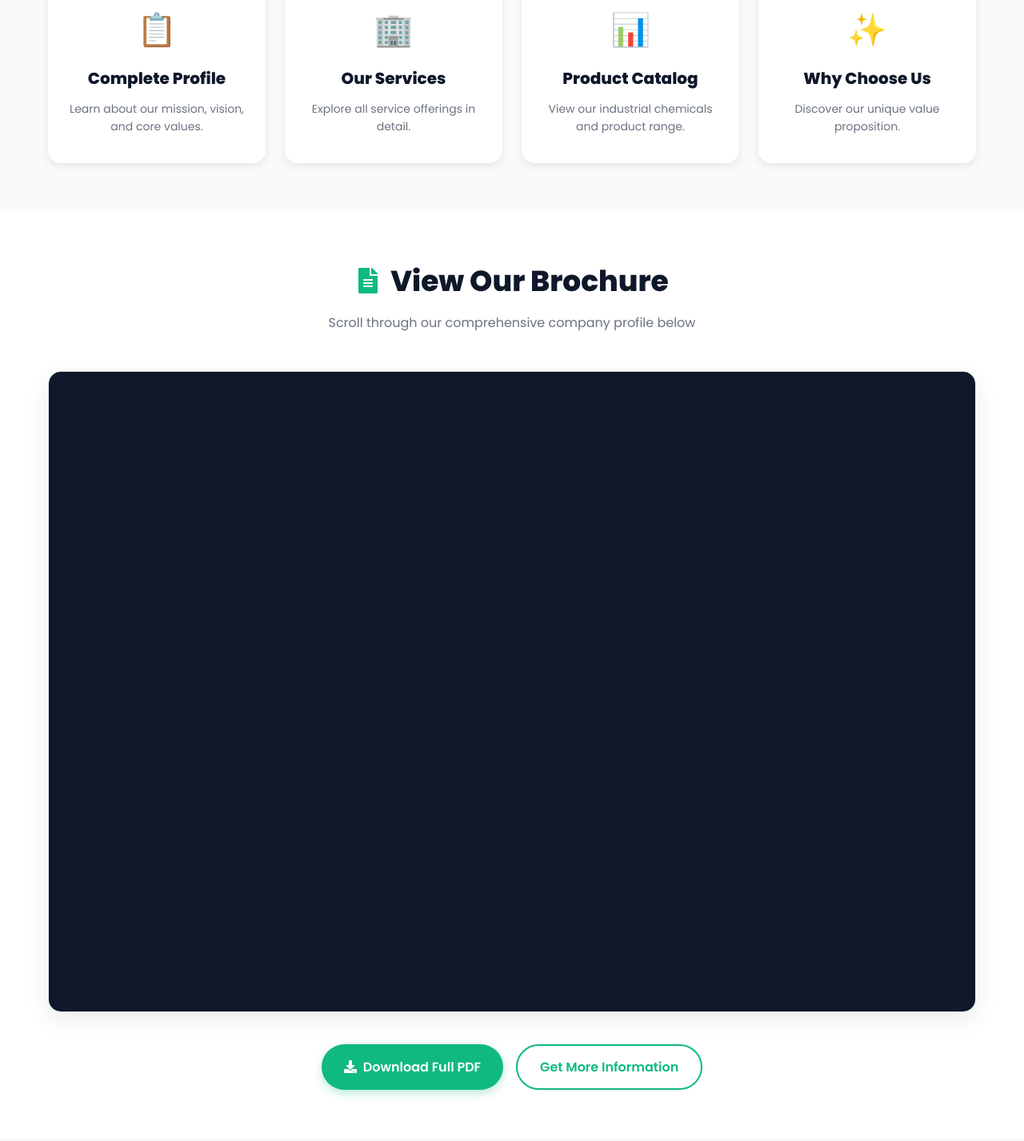
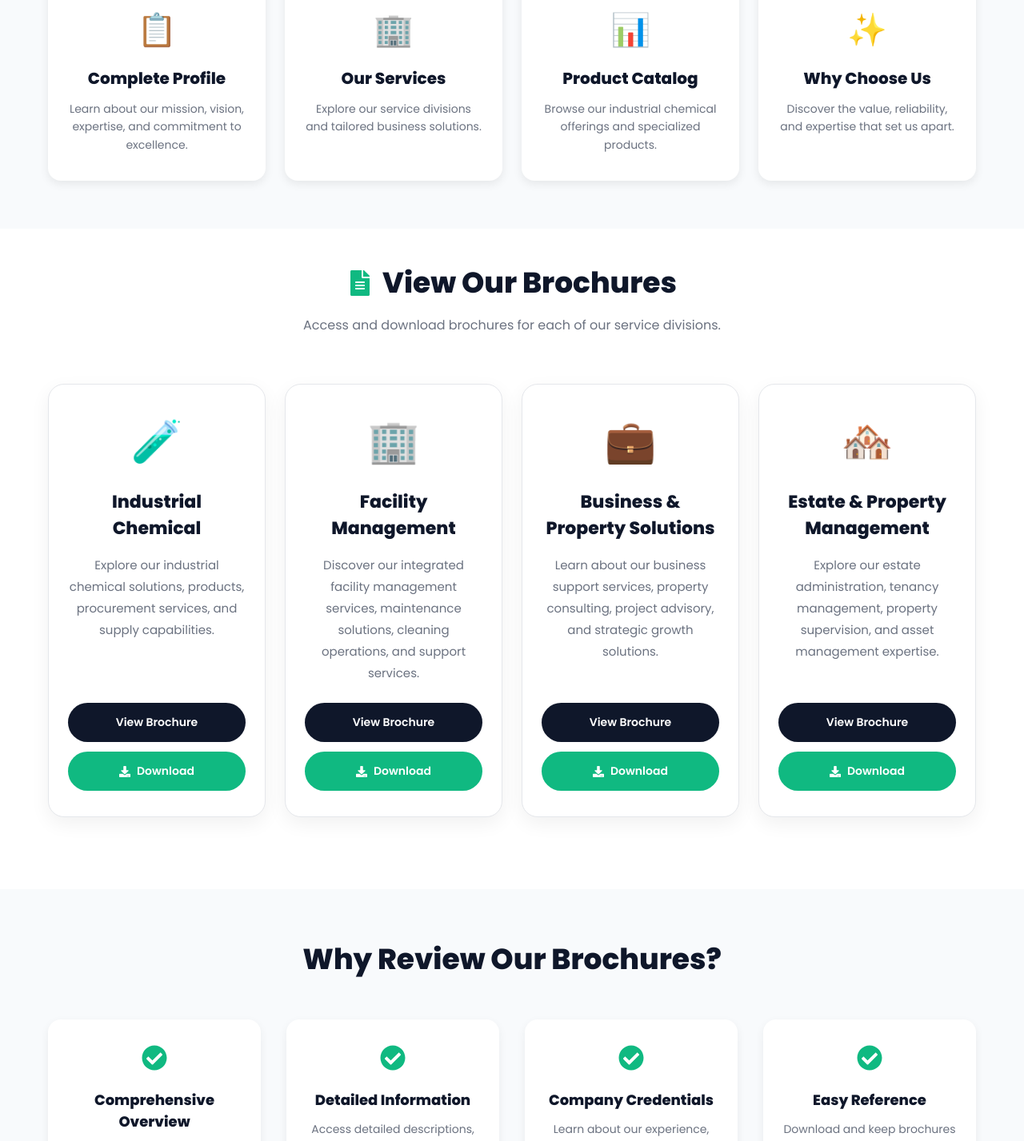
Before and after one commit to Dark-Cache/GMBPlus, a React (Create React App) app: page /brochure in a window 1280 px wide. Shown: the part 560-1987 px from the top of the page at 80% size. Built offline with nearby package versions, Linux system fonts and the light colour scheme; a web font is replaced by a local one.

Commit message:
brochure

```diff
--- a/src/Pages/Brochure/Brochure.css
+++ b/src/Pages/Brochure/Brochure.css
@@ -63,8 +63,10 @@
 }
 
 .brochure-hero-btn:hover {
-  transform: translateY(-2px);
-  box-shadow: 0 12px 32px rgba(0, 0, 0, 0.25);
+  transform: translateY(-5px);
+  color: #0b2545;
+  background-color: #059669;
+  box-shadow: 0px 12px 32px rgba(0, 0, 0, 0.25);
 }
 
 /* ================================
@@ -120,17 +122,17 @@
 }
 
 /* ================================
-   PDF VIEWER SECTION
+   BROCHURE SECTION
 ================================ */
 
 .brochure-viewer {
-  padding: 60px 20px;
+  padding: 40px 20px;
   background: #ffffff;
 }
 
 .viewer-header {
   text-align: center;
-  margin-bottom: 48px;
+  margin-bottom: 60px;
 }
 
 .viewer-header h2 {
@@ -152,67 +154,174 @@
 .viewer-header p {
   font-size: 16px;
   color: #6b7280;
+  max-width: 650px;
+  margin: 0 auto;
+  line-height: 1.7;
 }
 
-.pdf-viewer-wrapper {
-  background: #f3f4f6;
-  border: 1px solid #e5e7eb;
-  border-radius: 16px;
-  overflow: hidden;
-  box-shadow: 0 10px 30px rgba(0, 0, 0, 0.08);
-  margin-bottom: 40px;
+/* ================================
+   BROCHURE GRID
+================================ */
+
+.brochure-grid {
+  display: grid;
+  grid-template-columns: repeat(4, 1fr);
+  gap: 24px;
+  margin-bottom: 50px;
 }
 
-.pdf-iframe {
-  width: 100%;
-  height: 800px;
+.brochure-card {
+  background: #ffffff;
+  border-radius: 20px;
+  padding: 32px 24px;
+  text-align: center;
+  border: 1px solid #e5e7eb;
+  box-shadow: 0 8px 25px rgba(0, 0, 0, 0.06);
+  transition: all 0.35s ease;
+  height: 100%;
+  display: flex;
+  flex-direction: column;
+}
+
+.brochure-card:hover {
+  transform: translateY(-8px);
+  border-color: #10b981;
+  box-shadow: 0 20px 40px rgba(16, 185, 129, 0.15);
+}
+
+.brochure-card-icon {
+  font-size: 52px;
+  margin-bottom: 20px;
+}
+
+.brochure-card h3 {
+  font-size: 22px;
+  font-weight: 700;
+  color: #0f172a;
+  margin-bottom: 16px;
+  min-height: 55px;
+}
+
+.brochure-card p {
+  font-size: 15px;
+  line-height: 1.8;
+  color: #6b7280;
+  margin-bottom: 24px;
+  flex-grow: 1;
+}
+
+.brochure-card-buttons {
+  display: flex;
+  flex-direction: column;
+  gap: 12px;
+}
+
+.view-btn,
+.download-btn {
   border: none;
-  display: block;
+  border-radius: 50px;
+  padding: 14px 18px;
+  font-size: 14px;
+  font-weight: 600;
+  cursor: pointer;
+  transition: all 0.3s ease;
+
+  display: flex;
+  align-items: center;
+  justify-content: center;
+  gap: 8px;
 }
+
+.view-btn {
+  background: #0f172a;
+  color: #ffffff;
+}
+
+.view-btn:hover {
+  background: #1e293b;
+  transform: translateY(-2px);
+}
+
+.download-btn {
+  background: #10b981;
+  color: #ffffff;
+}
+
+.download-btn:hover {
+  background: #059669;
+  transform: translateY(-2px);
+}
+
+/* ================================
+   VIEWER FOOTER
+================================ */
 
 .viewer-footer {
   display: flex;
-  gap: 16px;
   justify-content: center;
-  flex-wrap: wrap;
+  margin-top: 20px;
 }
 
-.download-btn-alt,
-.contact-btn {
-  display: inline-flex;
-  align-items: center;
-  gap: 8px;
-  padding: 14px 28px;
-  border-radius: 50px;
-  border: none;
-  font-size: 16px;
-  font-weight: 600;
-  cursor: pointer;
-  transition: all 0.3s ease;
-  text-decoration: none;
+/* ================================
+   RESPONSIVE
+================================ */
+
+@media (max-width: 1200px) {
+  .brochure-grid {
+    grid-template-columns: repeat(2, 1fr);
+  }
 }
 
-.download-btn-alt {
-  background: #10b981;
-  color: #ffffff;
-  box-shadow: 0 4px 12px rgba(16, 185, 129, 0.3);
+@media (max-width: 768px) {
+  .viewer-header h2 {
+    font-size: 30px;
+    flex-direction: column;
+  }
+
+  .viewer-header p {
+    font-size: 15px;
+  }
+
+  .brochure-grid {
+    grid-template-columns: repeat(2, 1fr);
+    gap: 20px;
+  }
+
+  .brochure-card {
+    padding: 28px 20px;
+  }
+
+  .brochure-card h3 {
+    font-size: 20px;
+  }
 }
 
-.download-btn-alt:hover {
-  background: #059669;
-  transform: translateY(-2px);
-  box-shadow: 0 8px 20px rgba(16, 185, 129, 0.4);
-}
+@media (max-width: 576px) {
+  .brochure-grid {
+    grid-template-columns: 1fr;
+  }
 
-.contact-btn {
-  background: transparent;
-  color: #10b981;
-  border: 2px solid #10b981;
-}
+  .brochure-card {
+    padding: 24px 20px;
+  }
 
-.contact-btn:hover {
-  background: #10b981;
-  color: #ffffff;
+  .brochure-card-icon {
+    font-size: 46px;
+  }
+
+  .brochure-card h3 {
+    font-size: 18px;
+    min-height: auto;
+  }
+
+  .brochure-card p {
+    font-size: 14px;
+  }
+
+  .view-btn,
+  .download-btn {
+    width: 100%;
+  }
 }
 
 /* ================================
--- a/src/Pages/Brochure/Brochure.js
+++ b/src/Pages/Brochure/Brochure.js
@@ -1,15 +1,31 @@
-import React from "react";
+import React, { useRef } from "react";
 import "./Brochure.css";
-import { Link } from "react-router-dom";
+// import { Link } from "react-router-dom";
 import { FaDownload, FaFileAlt, FaCheckCircle } from "react-icons/fa";
 
 import catalogPDF from "../../Pdf/GMB PLUS GLOBAL CONCEPT LTD— COMPANY PROFILE 2026.pdf";
+import facilityPDF from "../../Pdf/GMB PLUS GLOBAL CONCEPT LTD— COMPANY PROFILE 2026.pdf";
+import businessPDF from "../../Pdf/GMB PLUS GLOBAL CONCEPT LTD— COMPANY PROFILE 2026.pdf";
+import estatePDF from "../../Pdf/GMB PLUS GLOBAL CONCEPT LTD— COMPANY PROFILE 2026.pdf";
 
 const Brochure = () => {
-  const handleDownloadPDF = () => {
+  const brochureSectionRef = useRef(null);
+
+  const scrollToBrochures = () => {
+    brochureSectionRef.current?.scrollIntoView({
+      behavior: "smooth",
+      block: "start",
+    });
+  };
+
+  const openBrochure = (pdf) => {
+    window.open(pdf, "_blank");
+  };
+
+  const downloadBrochure = (pdf, fileName) => {
     const link = document.createElement("a");
-    link.href = catalogPDF;
-    link.download = "GMB-PLUS-BROCHURE-2026.pdf";
+    link.href = pdf;
+    link.download = fileName;
     link.click();
   };
 
@@ -18,13 +34,18 @@ const Brochure = () => {
       {/* HERO SECTION */}
       <section className="brochure-hero">
         <div className="brochure-hero-content">
-          <h1>Our Company Brochure</h1>
+          <h1>Our Company Brochures</h1>
           <p>
             Discover comprehensive solutions across industrial chemicals,
-            facilities management, digital services, and property management.
+            facilities management, business & property solutions, and estate
+            management services.
           </p>
-          <button className="brochure-hero-btn" onClick={handleDownloadPDF}>
-            <FaDownload /> Download PDF
+
+          <button
+            className="brochure-hero-btn"
+            onClick={scrollToBrochures}
+          >
+            <FaFileAlt /> View Brochures
           </button>
         </div>
       </section>
@@ -36,78 +57,221 @@ const Brochure = () => {
             <div className="highlight-card">
               <div className="highlight-icon">📋</div>
               <h3>Complete Profile</h3>
-              <p>Learn about our mission, vision, and core values.</p>
+              <p>
+                Learn about our mission, vision, expertise, and commitment to
+                excellence.
+              </p>
             </div>
 
             <div className="highlight-card">
               <div className="highlight-icon">🏢</div>
               <h3>Our Services</h3>
-              <p>Explore all service offerings in detail.</p>
+              <p>
+                Explore our service divisions and tailored business solutions.
+              </p>
             </div>
 
             <div className="highlight-card">
               <div className="highlight-icon">📊</div>
               <h3>Product Catalog</h3>
-              <p>View our industrial chemicals and product range.</p>
+              <p>
+                Browse our industrial chemical offerings and specialized
+                products.
+              </p>
             </div>
 
             <div className="highlight-card">
               <div className="highlight-icon">✨</div>
               <h3>Why Choose Us</h3>
-              <p>Discover our unique value proposition.</p>
+              <p>
+                Discover the value, reliability, and expertise that set us
+                apart.
+              </p>
             </div>
           </div>
         </div>
       </section>
 
-      {/* PDF VIEWER SECTION */}
-      <section className="brochure-viewer">
+      {/* BROCHURE SECTION */}
+      <section
+        className="brochure-viewer"
+        ref={brochureSectionRef}
+      >
         <div className="brochure-container">
           <div className="viewer-header">
             <h2>
-              <FaFileAlt className="icon" /> View Our Brochure
+              <FaFileAlt className="icon" />
+              View Our Brochures
             </h2>
-            <p>Scroll through our comprehensive company profile below</p>
+
+            <p>
+              Access and download brochures for each of our service divisions.
+            </p>
           </div>
 
-          <div className="pdf-viewer-wrapper">
-            <iframe
-              src={catalogPDF}
-              title="Company Brochure PDF"
-              className="pdf-iframe"
-            />
+          <div className="brochure-grid">
+            {/* Industrial Chemical */}
+            <div className="brochure-card">
+              <div className="brochure-card-icon">🧪</div>
+
+              <h3>Industrial Chemical</h3>
+
+              <p>
+                Explore our industrial chemical solutions, products,
+                procurement services, and supply capabilities.
+              </p>
+
+              <div className="brochure-card-buttons">
+                <button
+                  className="view-btn"
+                  onClick={() => openBrochure(catalogPDF)}
+                >
+                  View Brochure
+                </button>
+
+                <button
+                  className="download-btn"
+                  onClick={() =>
+                    downloadBrochure(
+                      catalogPDF,
+                      "Industrial-Chemical-Brochure.pdf"
+                    )
+                  }
+                >
+                  <FaDownload />
+                  Download
+                </button>
+              </div>
+            </div>
+
+            {/* Facility Management */}
+            <div className="brochure-card">
+              <div className="brochure-card-icon">🏢</div>
+
+              <h3>Facility Management</h3>
+
+              <p>
+                Discover our integrated facility management services,
+                maintenance solutions, cleaning operations, and support
+                services.
+              </p>
+
+              <div className="brochure-card-buttons">
+                <button
+                  className="view-btn"
+                  onClick={() => openBrochure(facilityPDF)}
+                >
+                  View Brochure
+                </button>
+
+                <button
+                  className="download-btn"
+                  onClick={() =>
+                    downloadBrochure(
+                      facilityPDF,
+                      "Facility-Management-Brochure.pdf"
+                    )
+                  }
+                >
+                  <FaDownload />
+                  Download
+                </button>
+              </div>
+            </div>
+
+            {/* Business & Property Solutions */}
+            <div className="brochure-card">
+              <div className="brochure-card-icon">💼</div>
+
+              <h3>Business & Property Solutions</h3>
+
+              <p>
+                Learn about our business support services, property consulting,
+                project advisory, and strategic growth solutions.
+              </p>
+
+              <div className="brochure-card-buttons">
+                <button
+                  className="view-btn"
+                  onClick={() => openBrochure(businessPDF)}
+                >
+                  View Brochure
+                </button>
+
+                <button
+                  className="download-btn"
+                  onClick={() =>
+                    downloadBrochure(
+                      businessPDF,
+                      "Business-Property-Solutions-Brochure.pdf"
+                    )
+                  }
+                >
+                  <FaDownload />
+                  Download
+                </button>
+              </div>
+            </div>
+
+            {/* Estate & Property Management */}
+            <div className="brochure-card">
+              <div className="brochure-card-icon">🏘️</div>
+
+              <h3>Estate & Property Management</h3>
+
+              <p>
+                Explore our estate administration, tenancy management,
+                property supervision, and asset management expertise.
+              </p>
+
+              <div className="brochure-card-buttons">
+                <button
+                  className="view-btn"
+                  onClick={() => openBrochure(estatePDF)}
+                >
+                  View Brochure
+                </button>
+
+                <button
+                  className="download-btn"
+                  onClick={() =>
+                    downloadBrochure(
+                      estatePDF,
+                      "Estate-Property-Management-Brochure.pdf"
+                    )
+                  }
+                >
+                  <FaDownload />
+                  Download
+                </button>
+              </div>
+            </div>
           </div>
 
-          <div className="viewer-footer">
-            <button className="download-btn-alt" onClick={handleDownloadPDF}>
-              <FaDownload /> Download Full PDF
-            </button>
-            <Link to="/contact" className="contact-btn">
-              Get More Information
-            </Link>
-          </div>
         </div>
       </section>
 
       {/* BENEFITS SECTION */}
       <section className="brochure-benefits">
         <div className="brochure-container">
-          <h2>Why Review Our Brochure?</h2>
+          <h2>Why Review Our Brochures?</h2>
 
           <div className="benefits-grid">
             <div className="benefit-item">
               <FaCheckCircle className="benefit-icon" />
               <h4>Comprehensive Overview</h4>
               <p>
-                Get a complete understanding of our capabilities and services.
+                Get a complete understanding of our capabilities, services, and
+                industry expertise.
               </p>
             </div>
 
             <div className="benefit-item">
               <FaCheckCircle className="benefit-icon" />
-              <h4>Product Details</h4>
+              <h4>Detailed Information</h4>
               <p>
-                Detailed specifications and information about all our offerings.
+                Access detailed descriptions, specifications, and service
+                offerings.
               </p>
             </div>
 
@@ -115,7 +279,8 @@ const Brochure = () => {
               <FaCheckCircle className="benefit-icon" />
               <h4>Company Credentials</h4>
               <p>
-                Learn about our experience, certifications, and achievements.
+                Learn about our experience, achievements, and commitment to
+                quality delivery.
               </p>
             </div>
 
@@ -123,7 +288,8 @@ const Brochure = () => {
               <FaCheckCircle className="benefit-icon" />
               <h4>Easy Reference</h4>
               <p>
-                Keep the PDF handy for future reference and sharing with teams.
+                Download and keep brochures handy for future reference and team
+                collaboration.
               </p>
             </div>
           </div>
```
Also changed, not shown: src/Pages/Chemical/Chemical.css (+15 -6 lines).
